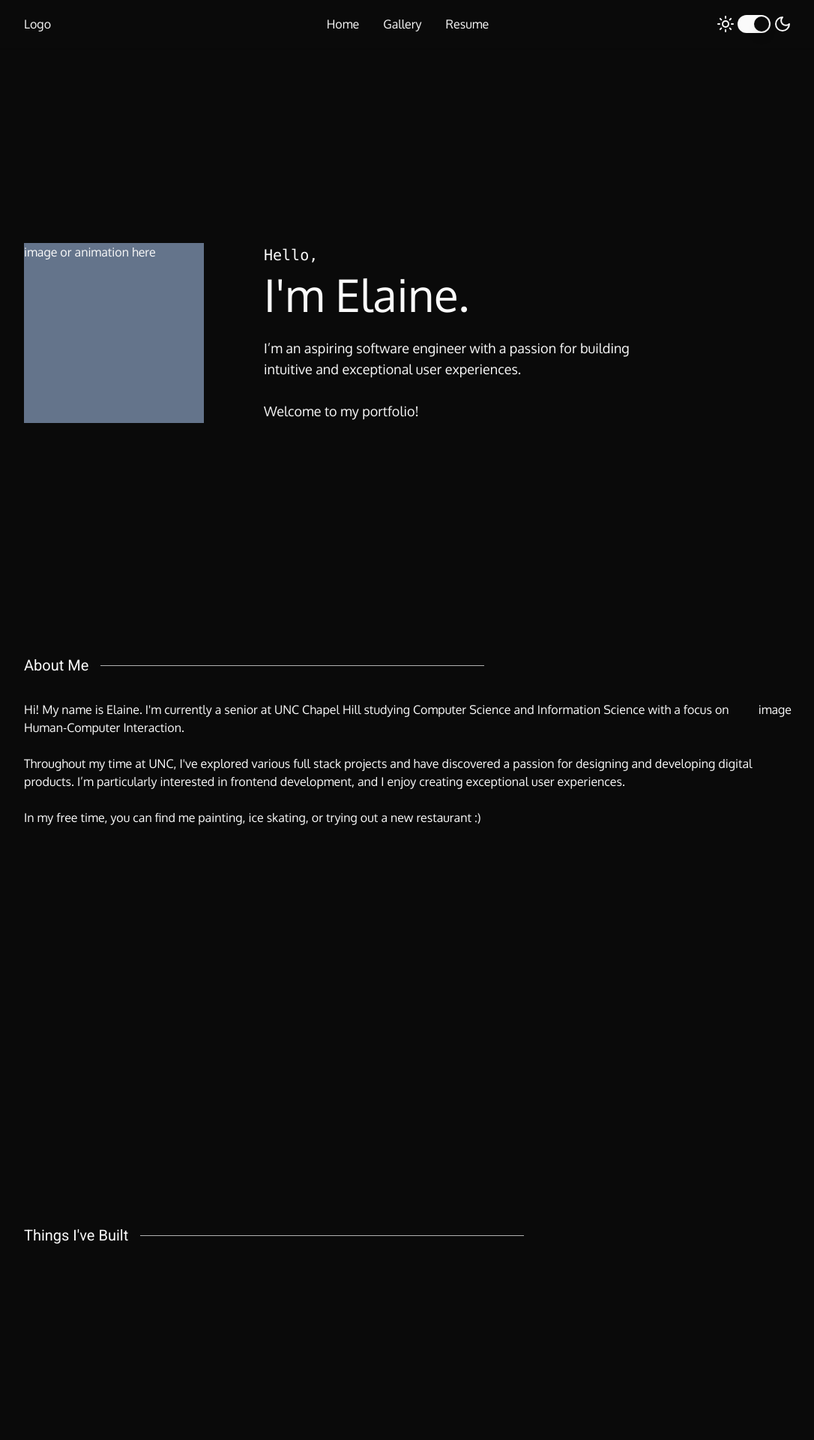
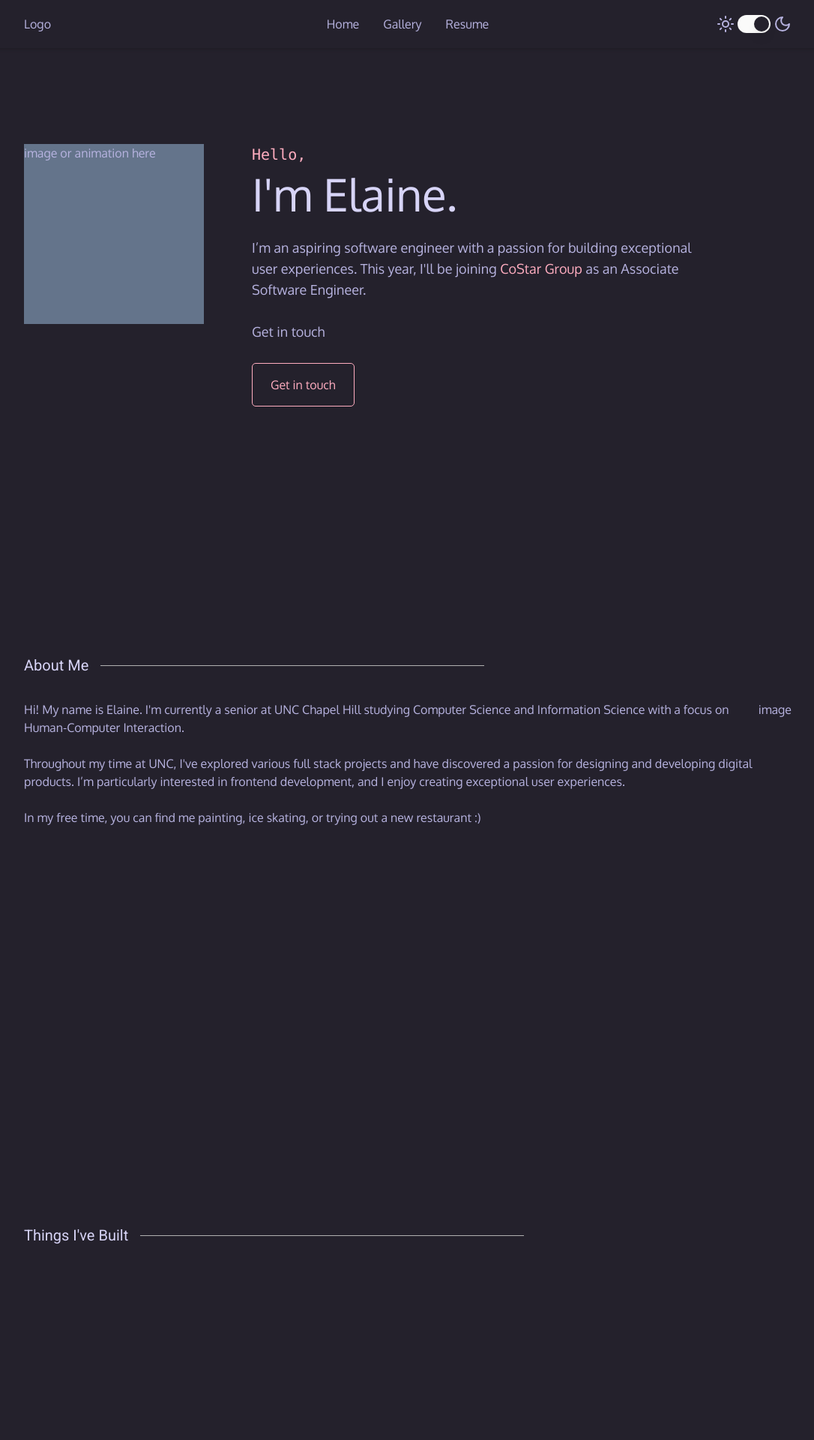
Before and after one commit to elaine331917/elaine331917.github.io, a React (Vite) app: page / in a window 1280 px wide. Shown: the top 1920 px of the page at 75% size, without its empty margins (96-1182 px from the left). Built offline with nearby package versions, Linux system fonts and the light colour scheme.

Commit message:
add color palette

```diff
--- a/src/components/project-card.tsx
+++ b/src/components/project-card.tsx
@@ -22,7 +22,7 @@ function Tags({tags}: TagProps) {
     return (
         <div className="flex flex-wrap gap-x-3 gap-y-1">
             {tags.map((tag) => (
-                <div className="font-mono text-sm text-slate-600 dark:text-slate-300">{tag}</div>
+                <div className="font-mono text-sm card">{tag}</div>
             ))}
         </div>
     )
@@ -31,7 +31,7 @@ function Tags({tags}: TagProps) {
 export default function ProjectCard({ project }: ProjectCardProps) {
     return (
         <>
-             <Card className="flex flex-col justify-between bg-slate-100 dark:bg-slate-800 border-none rounded-sm shadow-none p-2">
+             <Card className="flex flex-col justify-between heading border-none rounded-sm shadow-none p-2">
                 <div>
                     <CardHeader className="pb-4">
                         <CardTitle className="card-heading">{project.title}</CardTitle>
--- a/src/data/projects.ts
+++ b/src/data/projects.ts
@@ -14,7 +14,7 @@ export const projects: Project[] = [
         thumbnail: "path",
         description: "A website to help artists struggling with creative block by providing them with fresh challenges and inspiration from a community of creatives.",
         date: "April 2023",
-        technologies: ["Angular", "TypeScript", "HTML/CSS", "Python", "FastAPI", "Figma"],
+        technologies: ["Angular", "TypeScript", "HTML/CSS", "Python", "Figma"],
         repository: "https://github.com/chphoom/aroundtheblock",
         link: "https://aroundtheblock.apps.cloudapps.unc.edu/"
     },
@@ -50,7 +50,7 @@ export const projects: Project[] = [
         thumbnail: "path",
         description: "An accessible navigation web app that provides alternative routes to those with limited mobility.",
         date: "April 2023",
-        technologies: ["Angular", "HTML/CSS", "Python", "MongoDB"],
+        technologies: ["Angular", "HTML/CSS", "Python", "MongoDB", "Figma"],
         repository: "https://github.com/chphoom/aroundtheblock",
         link: "https://aroundtheblock.apps.cloudapps.unc.edu/"
     },
--- a/src/index.css
+++ b/src/index.css
@@ -5,10 +5,10 @@
 
 @layer base {
   :root {
-    --background: 0 0% 100%;
-    --foreground: 0 0% 3.9%;
+    --background: 252, 33%, 99%;
+    --foreground: 256, 14%, 15%;
 
-    --card: 0 0% 100%;
+    --card: 245, 38%, 94%;
     --card-foreground: 0 0% 3.9%;
 
     --popover: 0 0% 100%;
@@ -21,10 +21,10 @@
     --secondary-foreground: 0 0% 9%;
 
     --muted: 0 0% 96.1%;
-    --muted-foreground: 0 0% 45.1%;
+    --muted-foreground: 256, 20%, 40%;
 
-    --accent: 0 0% 96.1%;
-    --accent-foreground: 0 0% 9%;
+    --accent: 345, 63%, 51%;
+    --accent-foreground: 345, 63%, 51%;
 
     --destructive: 0 84.2% 60.2%;
     --destructive-foreground: 0 0% 98%;
@@ -37,10 +37,10 @@
   }
 
   .dark {
-    --background: 0 0% 3.9%;
-    --foreground: 0 0% 98%;
+    --background: 256, 14%, 15%;
+    --foreground: 245, 42%, 79%;
 
-    --card: 0 0% 3.9%;
+    --card: 246, 18%, 22%;
     --card-foreground: 0 0% 98%;
 
     --popover: 0 0% 3.9%;
@@ -53,10 +53,10 @@
     --secondary-foreground: 0 0% 98%;
 
     --muted: 0 0% 14.9%;
-    --muted-foreground: 0 0% 63.9%;
+    --muted-foreground: 245, 69%, 90%;
 
-    --accent: 0 0% 14.9%;
-    --accent-foreground: 0 0% 98%;
+    --accent: 346, 100%, 84%;
+    --accent-foreground: 346, 100%, 84%;
 
     --destructive: 0 62.8% 30.6%;
     --destructive-foreground: 0 0% 98%;
@@ -74,6 +74,18 @@
   }
   body {
     @apply bg-background text-foreground;
+  }
+  .heading {
+    @apply text-muted-foreground;
+  }
+  .accent {
+    @apply text-accent;
+  }
+  .card {
+    @apply bg-card text-foreground;
+  }
+  .custom-button {
+    @apply border-accent text-accent;
   }
 }
 
@@ -123,6 +135,20 @@ section {
   font-family: 'Roboto', sans-serif;
 }
 
+/* Button customization */
+
+.custom-button {
+  border-width: 1.5px;
+  border-radius: 5px;
+  transition: all 150ms;
+  padding: 1rem 1.5rem;
+  max-width: max-content;
+}
+
+.custom-button:hover {
+  transform: translateX(0.25rem) translateY(0.25rem);
+}
+
 @media (min-width: 768px) {
   .page-container {
     padding-right: 5rem;
--- a/src/pages/Gallery.tsx
+++ b/src/pages/Gallery.tsx
@@ -2,9 +2,11 @@ export default function Gallery() {
 
     return (
         <div className="page-container">
-            <section className="flex flex-col md:flex-row">
-                <div>My Art</div>
-                <div></div>
+            <section>
+                <div className="subtitle">
+                    <div className="subheading">My Art</div>
+                </div>
+
             </section>
         </div>
     )
--- a/src/pages/Home.tsx
+++ b/src/pages/Home.tsx
@@ -1,6 +1,7 @@
 import ProjectCard from "@/components/project-card"
 import { Project } from "@/data/projects";
 import { projects } from "@/data/projects";
+import { Link } from "react-router-dom";
 
 interface GridProps {
   projects: Project[]
@@ -23,22 +24,28 @@ export default function Home() {
 
     return (
       <div className="page-container">
-        <section className="flex flex-row items-center gap-20">
+        <section>
+          <div className="flex flex-row gap-16 pt-20">
             <div className="w-60 h-60 bg-slate-500 hidden md:flex">
               image or animation here
             </div>
             <div className="flex flex-col gap-7">
               <div className="flex flex-col gap-2">
-              <div className="font-mono text-xl">Hello,</div>
-              <div className="text-6xl">I'm Elaine.</div>
+                <div className="font-mono text-xl accent">Hello,</div>
+                <div className="text-6xl heading">I'm Elaine.</div>
               </div>
-            <div className="text-lg max-w-[500px]">I’m an aspiring software engineer with a passion for building intuitive and exceptional user experiences.</div>
-            <div className="text-lg">Welcome to my portfolio!</div>
+              <div className="text-lg max-w-[600px]">I’m an aspiring software engineer with a passion for building exceptional user experiences. This year, I'll be joining <Link to="https://www.costargroup.com/" target="_blank" rel="noopener noreferrer" className="accent">CoStar Group</Link> as an Associate Software Engineer.</div>
+              <div className="text-lg">Get in touch</div>
+              <Link to="/" className="max-w-max">
+                <div className="custom-button">Get in touch</div>
+              </Link>
             </div>
+          </div>
+
         </section>
         <section className="flex flex-col">
           <div className="subtitle">
-            <div className="subheading">About Me</div>
+            <div className="subheading heading">About Me</div>
             <div className="horizontal-bar"></div>
           </div>
           <div className="my-8 mx-auto">
@@ -57,13 +64,13 @@ export default function Home() {
         </section>
         <section>
           <div className="subtitle">
-            <div className="subheading">Things I've Built</div>
+            <div className="subheading heading">Things I've Built</div>
             <div className="horizontal-bar"></div>
           </div>
         </section>
         <section>
           <div className="subtitle">
-            <div className="subheading">Other Notable Projects</div>
+            <div className="subheading heading">Other Notable Projects</div>
             <div className="horizontal-bar"></div>
           </div>
           <div>
--- a/tailwind.config.js
+++ b/tailwind.config.js
@@ -50,6 +50,17 @@ module.exports = {
           DEFAULT: "hsl(var(--card))",
           foreground: "hsl(var(--card-foreground))",
         },
+        'grapefruit': {
+          100: '#FFDBE8',
+          200: '#FFB7D1',
+          300: '#FFA4C5',
+          400: '#FF92BA',
+          500: '#DB598C',
+          600: '#CB3974',
+          700: '#AC3062',
+          800: '#802750',
+          900: '#651C39',
+        },
       },
       borderRadius: {
         lg: "var(--radius)",
```
Lines whose indentation alone changed are shown as unchanged.
